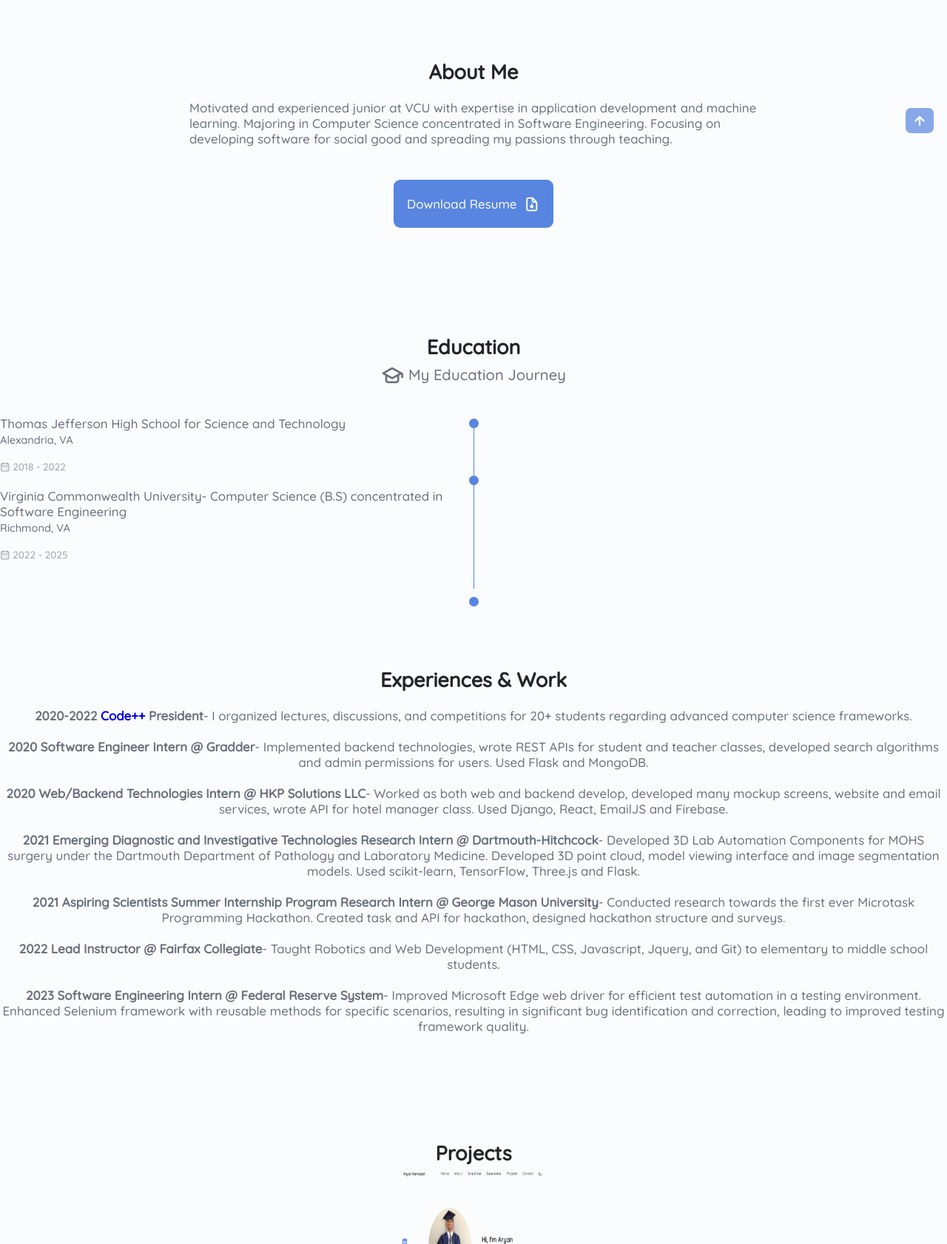
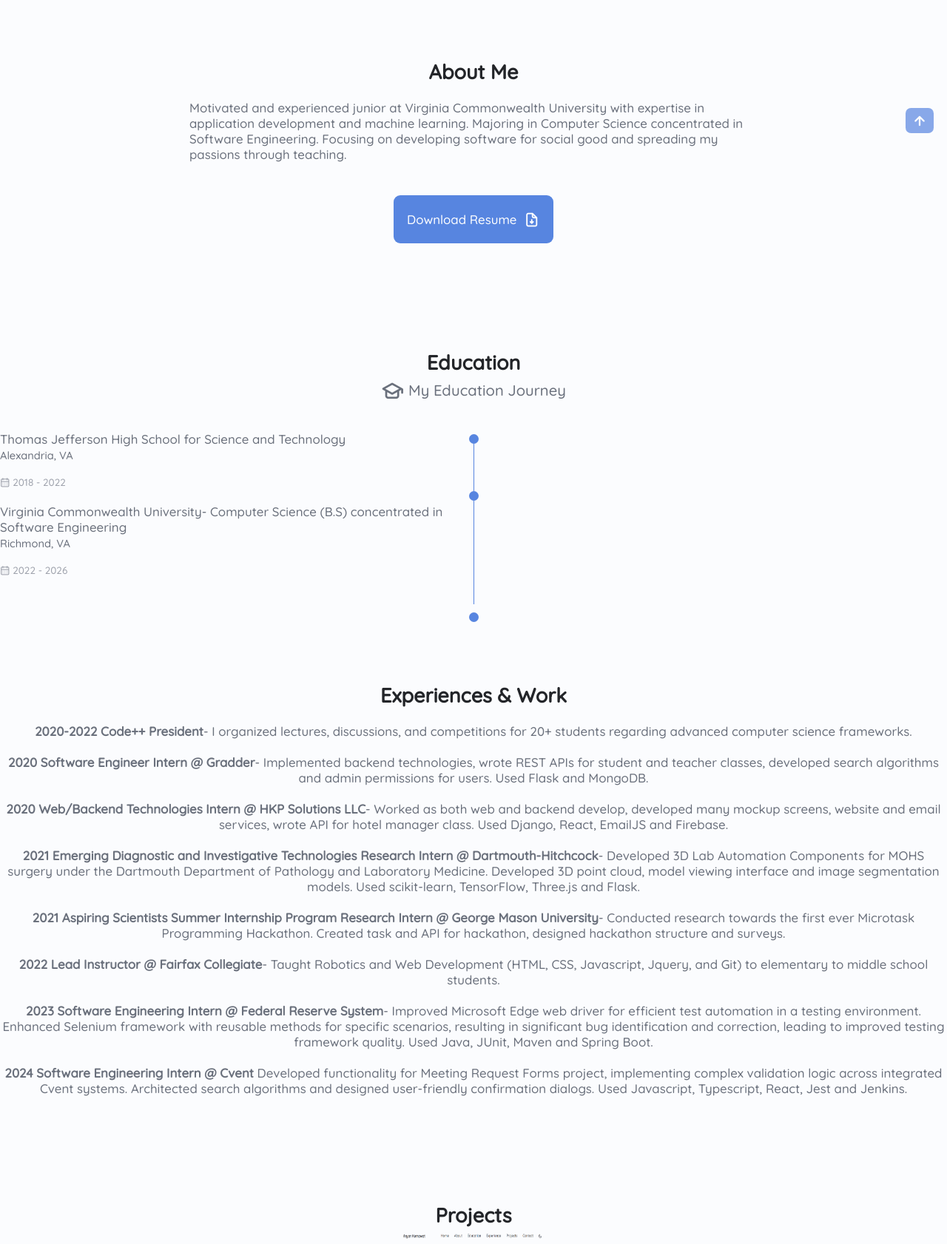
Before and after one commit to aryankix101/aryankix101.github.io, a plain HTML site: page index.html in a window 1280 px wide. Shown: the part 780-2462 px from the top of the page at 74% size. Drawn offline with nearby package versions, Linux system fonts and the light colour scheme; grey boxes are pictures that could not be loaded.

Commit message:
Updating to 2024

```diff
--- a/index.html
+++ b/index.html
@@ -98,9 +98,9 @@
                 <div class="about_container container">
                     <div class="about_data">
                         <br>
-                        <p class="about_description">Motivated and experienced junior at VCU with expertise in application development and machine learning. Majoring in Computer Science concentrated in Software Engineering. Focusing on developing software for social good and spreading my passions through teaching.</p>
+                        <p class="about_description">Motivated and experienced junior at Virginia Commonwealth University with expertise in application development and machine learning. Majoring in Computer Science concentrated in Software Engineering. Focusing on developing software for social good and spreading my passions through teaching.</p>
                         <div class="about_buttons">
-                            <a download="" target="_blank" href="pdf/Aryan2023Resume.pdf" class="button button--flex">
+                            <a download="" target="_blank" href="pdf/Aryan2024Resume.pdf" class="button button--flex">
                                 Download Resume<i class="uil uil-file-download button_icon"></i>
                             </a>
                         </div>
@@ -142,7 +142,7 @@
                             <span class="education_subtitle">Richmond, VA</span>
                             <div class="education_calendar">
                                 <i class="uil uil-calendar-alt"></i>
-                                2022 - 2025
+                                2022 - 2026
                             </div>
                         </div>
                         <div>
@@ -158,7 +158,7 @@
                 <h2 class="section_title">Experiences & Work</h2>
                 <div class="experiences_data">
                     <br>
-                    <p><b>2020-2022 <a href="https://activities.tjhsst.edu/codeplusplus/" target="_blank">Code++</a> President</b>- I organized lectures, discussions, and competitions for 20+ students regarding advanced computer science frameworks.</p>
+                    <p><b>2020-2022 Code++ President</b>- I organized lectures, discussions, and competitions for 20+ students regarding advanced computer science frameworks.</p>
                     <br>
                     <p><b>2020 Software Engineer Intern @ Gradder</b>- Implemented backend technologies, wrote REST APIs for student and teacher classes, developed search algorithms
                         and admin permissions for users. Used Flask and MongoDB.</p>
@@ -174,7 +174,9 @@
                     <br>
                     <p><b>2022 Lead Instructor @ Fairfax Collegiate</b>- Taught Robotics and Web Development (HTML, CSS, Javascript, Jquery, and Git) to elementary to middle school students.</p>
                     <br>
-                    <p><b>2023 Software Engineering Intern @ Federal Reserve System</b>- Improved Microsoft Edge web driver for efficient test automation in a testing environment. Enhanced Selenium framework with reusable methods for specific scenarios, resulting in significant bug identification and correction, leading to improved testing framework quality.</p>
+                    <p><b>2023 Software Engineering Intern @ Federal Reserve System</b>- Improved Microsoft Edge web driver for efficient test automation in a testing environment. Enhanced Selenium framework with reusable methods for specific scenarios, resulting in significant bug identification and correction, leading to improved testing framework quality. Used Java, JUnit, Maven and Spring Boot.</p>
+                    <br>
+                    <p><b>2024 Software Engineering Intern @ Cvent</b> Developed functionality for Meeting Request Forms project, implementing complex validation logic across integrated Cvent systems. Architected search algorithms and designed user-friendly confirmation dialogs. Used Javascript, Typescript, React, Jest and Jenkins.</p>
                 </div>
             </section>
 
```
Also changed, not shown: 2 other files.
